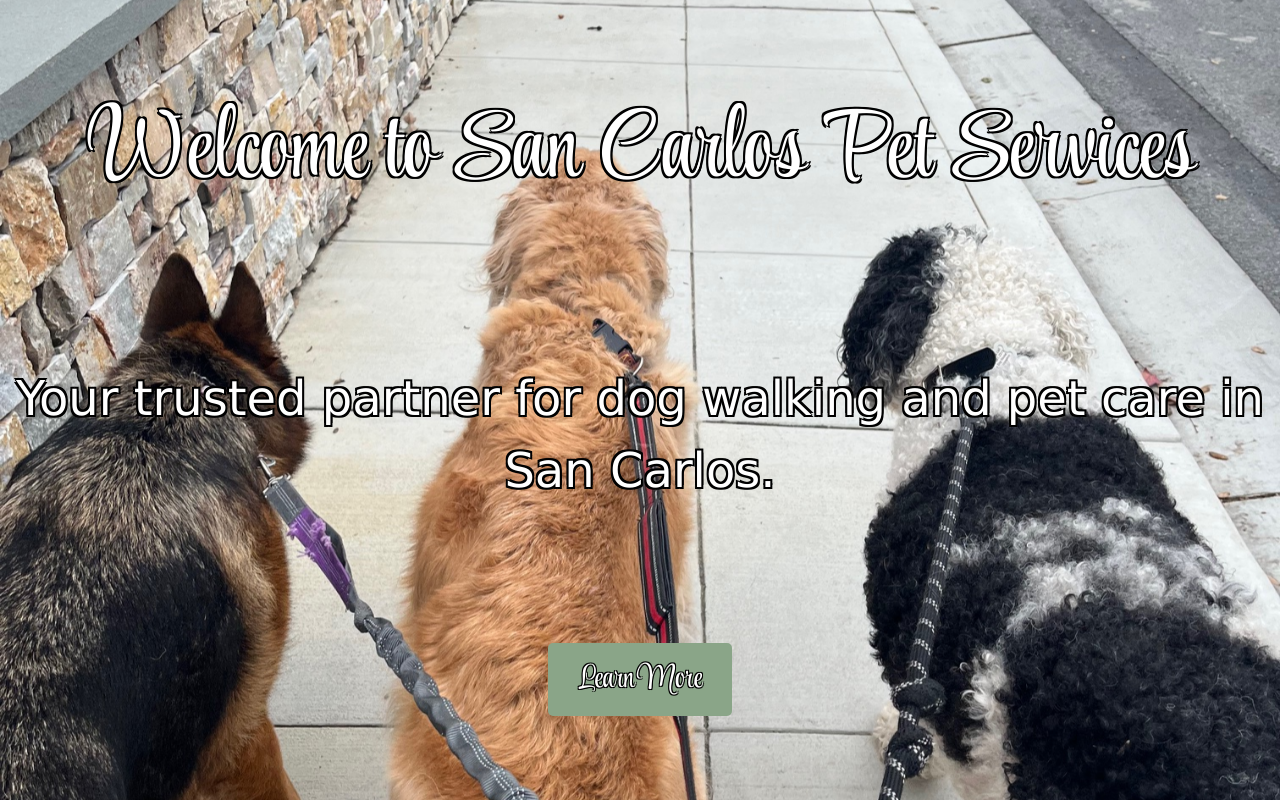
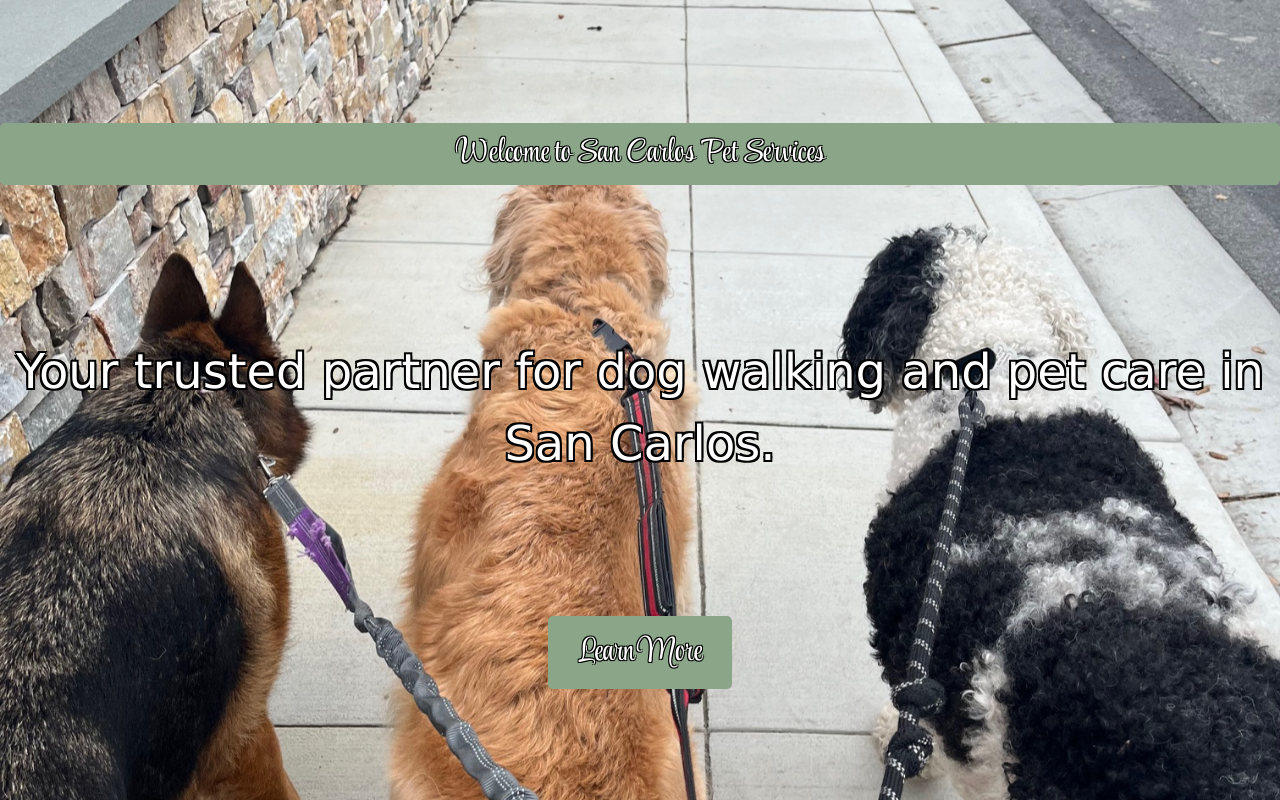
Before and after one commit to SCPetServices/scpetservices.github.io, a plain HTML site: page index.html in a window 1280 px wide. Drawn offline with nearby package versions, Linux system fonts and the light colour scheme.

Commit message:
Update index.html

```diff
--- a/index.html
+++ b/index.html
@@ -14,7 +14,16 @@
     <!-- Cover Page Section -->
     <div class="cover-page">
         <div class="cover-content">
-            <h1>Welcome to San Carlos Pet Services</h1>
+            <h1 style="
+                background-color: #8aa588;
+                color: white;
+                font-size: xx-large;
+                padding: 12px 30px;
+                text-decoration: none;
+                border-radius: 5px;
+                transition: background-color 0.3s ease;
+                z-index: 2;
+                text-shadow: 1px 1px 0px black, -1px 1px 0px black, 1px -1px 0px black, -1px -1px 0px black;">Welcome to San Carlos Pet Services</h1>
             <p>Your trusted partner for dog walking and pet care in San Carlos.</p>
             <a href="home.html" class="btn-primary">Learn More</a>
         </div>
```
